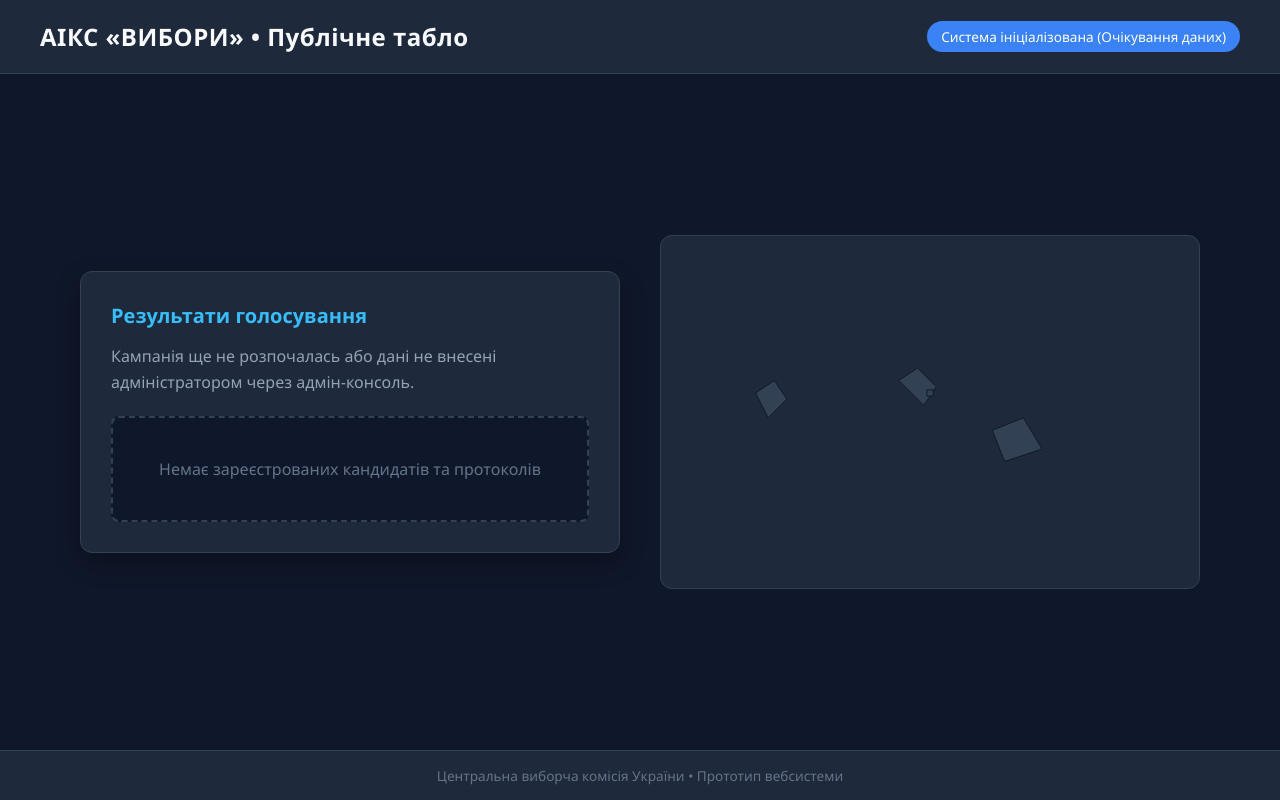
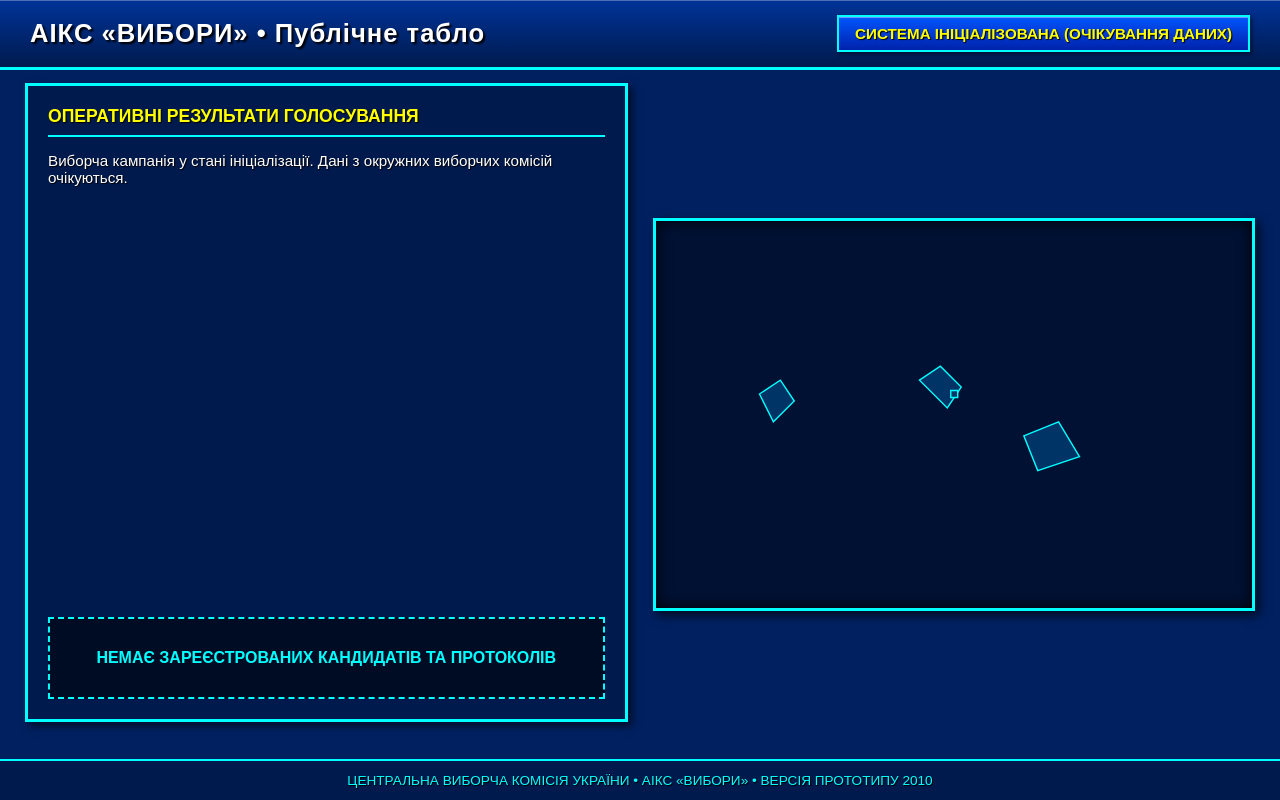
Before and after one commit to true-tg/eias-cvk-prototype, a plain HTML site: page index.html in a window 1280 px wide. Drawn offline with Linux system fonts and the light colour scheme.

Commit message:
Update index.html

```diff
--- a/index.html
+++ b/index.html
@@ -4,185 +4,39 @@
     <meta charset="UTF-8">
     <meta name="viewport" content="width=device-width, initial-scale=1.0">
     <title>АІКС «Вибори» • Публічне табло</title>
-    <!-- Підключаємо стилі (у майбутньому можна винести в окремий файл style.css) -->
-    <style>
-        * {
-            box-sizing: border-box;
-            margin: 0;
-            padding: 0;
-            font-family: 'Segoe UI', Tahoma, Geneva, Verdana, sans-serif;
-        }
-
-        body {
-            background-color: #0f172a;
-            color: #f8fafc;
-            min-height: 100vh;
-            display: flex;
-            flex-direction: column;
-            justify-content: space-between;
-        }
-
-        header {
-            background: #1e293b;
-            border-bottom: 1px solid #334155;
-            padding: 20px 40px;
-            display: flex;
-            justify-content: space-between;
-            align-items: center;
-        }
-
-        .logo-area {
-            display: flex;
-            align-items: center;
-            gap: 15px;
-        }
-
-        .logo-area h1 {
-            font-size: 1.5rem;
-            font-weight: 600;
-            letter-spacing: 0.5px;
-        }
-
-        .status-badge {
-            background: #3b82f6;
-            color: white;
-            padding: 6px 14px;
-            border-radius: 20px;
-            font-size: 0.85rem;
-            font-weight: 500;
-        }
-
-        main {
-            flex: 1;
-            padding: 40px;
-            max-width: 1200px;
-            margin: 0 auto;
-            width: 100%;
-            display: grid;
-            grid-template-columns: 1fr 1fr;
-            gap: 40px;
-            align-items: center;
-        }
-
-        @media (max-width: 900px) {
-            main {
-                grid-template-columns: 1fr;
-            }
-        }
-
-        .info-panel {
-            background: #1e293b;
-            border: 1px solid #334155;
-            border-radius: 12px;
-            padding: 30px;
-            box-shadow: 0 10px 25px rgba(0,0,0,0.3);
-        }
-
-        .info-panel h2 {
-            font-size: 1.25rem;
-            margin-bottom: 15px;
-            color: #38bdf8;
-        }
-
-        .info-panel p {
-            color: #94a3b8;
-            line-height: 1.6;
-            margin-bottom: 20px;
-        }
-
-        .empty-state {
-            text-align: center;
-            padding: 40px 20px;
-            background: #0f172a;
-            border: 2px dashed #334155;
-            border-radius: 8px;
-            color: #64748b;
-        }
-
-        /* Контейнер карти */
-        .map-container {
-            position: relative;
-            width: 100%;
-            background: #1e293b;
-            padding: 20px;
-            border-radius: 12px;
-            border: 1px solid #334155;
-            display: flex;
-            justify-content: center;
-            align-items: center;
-        }
-
-        #ukraine-map {
-            width: 100%;
-            height: auto;
-            max-height: 450px;
-        }
-
-        .region {
-            fill: #334155; /* Базовий нульовий сірий колір */
-            stroke: #0f172a;
-            stroke-width: 1.5;
-            cursor: pointer;
-            transition: fill 0.3s ease, stroke 0.2s ease;
-        }
-
-        .region:hover {
-            stroke: #ffffff;
-            stroke-width: 2.5;
-            opacity: 0.8;
-        }
-
-        /* Спливаюче вікно (Tooltip) */
-        .tooltip {
-            position: absolute;
-            background: rgba(15, 23, 42, 0.95);
-            color: white;
-            padding: 10px 15px;
-            border-radius: 6px;
-            border: 1px solid #38bdf8;
-            font-size: 0.85rem;
-            pointer-events: none;
-            box-shadow: 0 4px 15px rgba(0,0,0,0.5);
-            display: none;
-            z-index: 10;
-        }
-
-        footer {
-            background: #1e293b;
-            border-top: 1px solid #334155;
-            text-align: center;
-            padding: 15px;
-            font-size: 0.85rem;
-            color: #64748b;
-        }
-    </style>
+    <!-- Підключення оновленого державного стилю -->
+    <link rel="stylesheet" href="style.css">
 </head>
 <body>
 
-    <!-- Шапка табла -->
+    <!-- Шапка табла (монументальний стиль) -->
     <header>
         <div class="logo-area">
             <h1>АІКС «ВИБОРИ» • Публічне табло</h1>
         </div>
-        <div class="status-badge" id="campaign-status">Система ініціалізована (Очікування даних)</div>
+        <div class="status-badge" id="campaign-status">СИСТЕМА ІНІЦІАЛІЗОВАНА (ОЧІКУВАННЯ ДАНИХ)</div>
     </header>
 
     <!-- Головна робоча зона -->
-    <main>
-        <!-- Ліва колонка: Дані по кандидатах (Порожньо на старті) -->
-        <div class="info-panel">
-            <h2>Результати голосування</h2>
-            <p>Кампанія ще не розпочалась або дані не внесені адміністратором через адмін-консоль.</p>
+    <main style="display: grid; grid-template-columns: 1fr 1fr; gap: 25px; align-items: center;">
+
+        <!-- Ліва колонка: Результати голосування (Нульовий стан) -->
+        <div class="card" style="height: 100%; display: flex; flex-direction: column; justify-content: space-between;">
+            <div>
+                <h3>ОПЕРАТИВНІ РЕЗУЛЬТАТИ ГОЛОСУВАННЯ</h3>
+                <p style="color: #FFFFFF; font-size: 0.95rem; margin-bottom: 20px; text-shadow: 1px 1px 1px #000;">
+                    Виборча кампанія у стані ініціалізації. Дані з окружних виборчих комісій очікуються.
+                </p>
+            </div>
             <div class="empty-state">
-                Немає зареєстрованих кандидатів та протоколів
+                НЕМАЄ ЗАРЕЄСТРОВАНИХ КАНДИДАТІВ ТА ПРОТОКОЛІВ
             </div>
         </div>
 
-        <!-- Права колонка: Інтерактивна мапа України -->
+        <!-- Права колонка: Інтерактивна мапа України (Скевоморфізм) -->
         <div class="map-container">
-            <!-- Спрощена SVG-структура карти для прототипу (усі регіони в нульовому стані) -->
             <svg id="ukraine-map" viewBox="0 0 800 500" xmlns="http://www.w3.org/2000/svg">
-                <!-- Приклади кількох ключових контурів регіонів для макета -->
+                <!-- Контури регіонів (монументальні прямі блоки для макета) -->
                 <path id="UA-32" class="region" data-name="Київська область" data-leader="Немає даних" data-percent="0.00" d="M350,200 L380,180 L410,210 L390,240 Z" />
                 <path id="UA-46" class="region" data-name="Львівська область" data-leader="Немає даних" data-percent="0.00" d="M120,220 L150,200 L170,230 L140,260 Z" />
                 <path id="UA-12" class="region" data-name="Дніпропетровська область" data-leader="Немає даних" data-percent="0.00" d="M500,280 L550,260 L580,310 L520,330 Z" />
@@ -194,35 +48,10 @@
 
     <!-- Підвал -->
     <footer>
-        Центральна виборча комісія України • Прототип вебсистеми
+        ЦЕНТРАЛЬНА ВИБОРЧА КОМІСІЯ УКРАЇНИ • АІКС «ВИБОРИ» • ВЕРСІЯ ПРОТОТИПУ 2010
     </footer>
 
-    <!-- Логіка підказок на карті (Tooltip) -->
-    <script>
-        const tooltip = document.getElementById('map-tooltip');
-        const regions = document.querySelectorAll('.region');
-
-        regions.forEach(region => {
-            region.addEventListener('mousemove', (e) => {
-                const name = region.getAttribute('data-name');
-                const leader = region.getAttribute('data-leader');
-                const percent = region.getAttribute('data-percent');
-
-                tooltip.innerHTML = `
-                    <strong>${name}</strong><br/>
-                    Лідер: ${leader}<br/>
-                    Опрацьовано: <span style="color:#38bdf8; font-weight:bold;">${percent}%</span>
-                `;
-
-                tooltip.style.display = 'block';
-                tooltip.style.left = (e.pageX + 15) + 'px';
-                tooltip.style.top = (e.pageY - 60) + 'px';
-            });
-
-            region.addEventListener('mouseleave', () => {
-                tooltip.style.display = 'none';
-            });
-        });
-    </script>
+    <!-- Скрипт синхронізації та підказок -->
+    <script src="script.js"></script>
 </body>
 </html>
```
